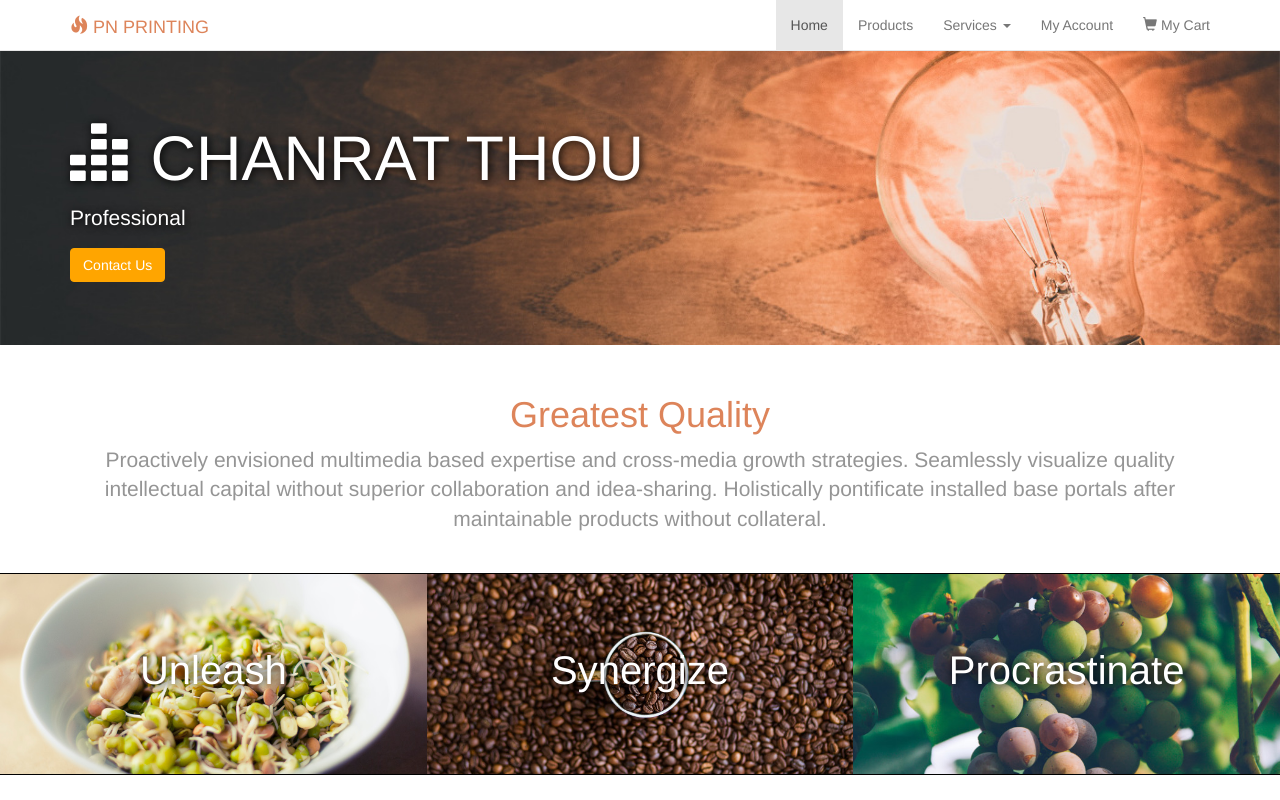
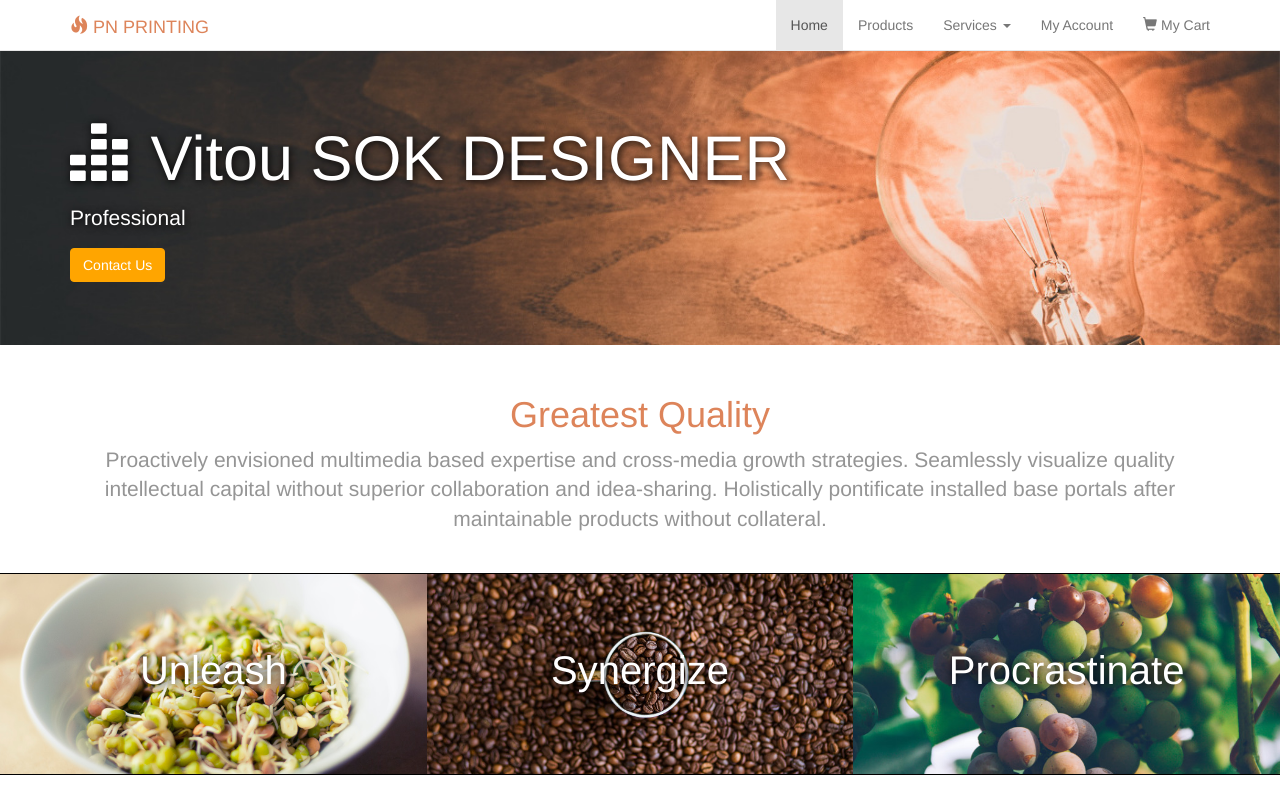
Before and after one commit to vtslegend/web, a plain HTML site: page index.html in a window 1280 px wide. Shown: the top 800 px of the page. Drawn offline with Linux system fonts and the light colour scheme.

Commit message:
vitou commit

```diff
--- a/index.html
+++ b/index.html
@@ -75,7 +75,7 @@ Although you can use them, for a more unique website, replace these images with
 	<!-- Feature -->
 	<div class="jumbotron feature">
 		<div class="container">
-			<h1><span class="glyphicon glyphicon-equalizer"></span> CHANRAT THOU</h1>
+			<h1><span class="glyphicon glyphicon-equalizer"></span> Vitou SOK DESIGNER</h1>
 			<p>Professional</p>
 			<p><a class="btn btn-primary" href="#">Contact Us</a></p>
 		</div>
```
